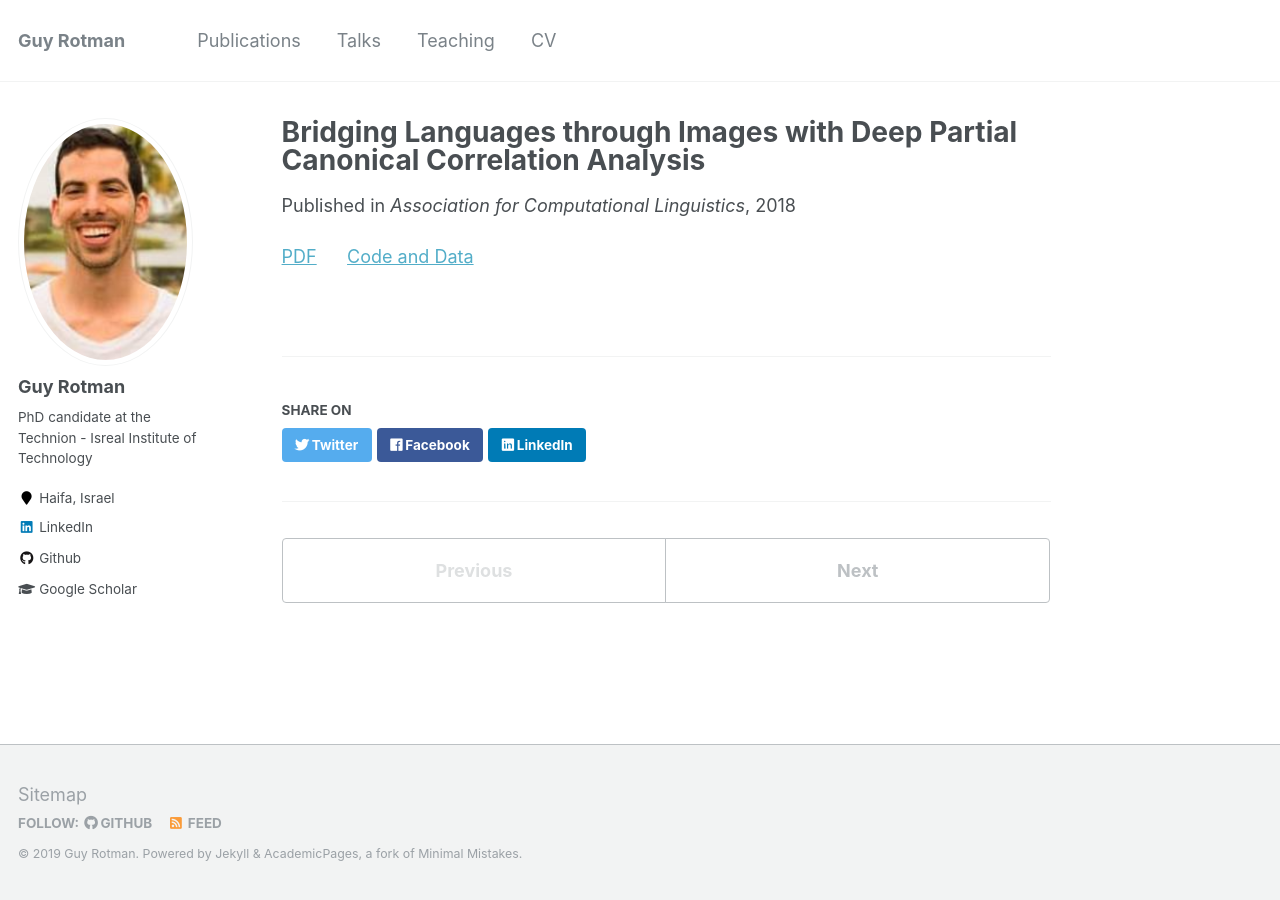
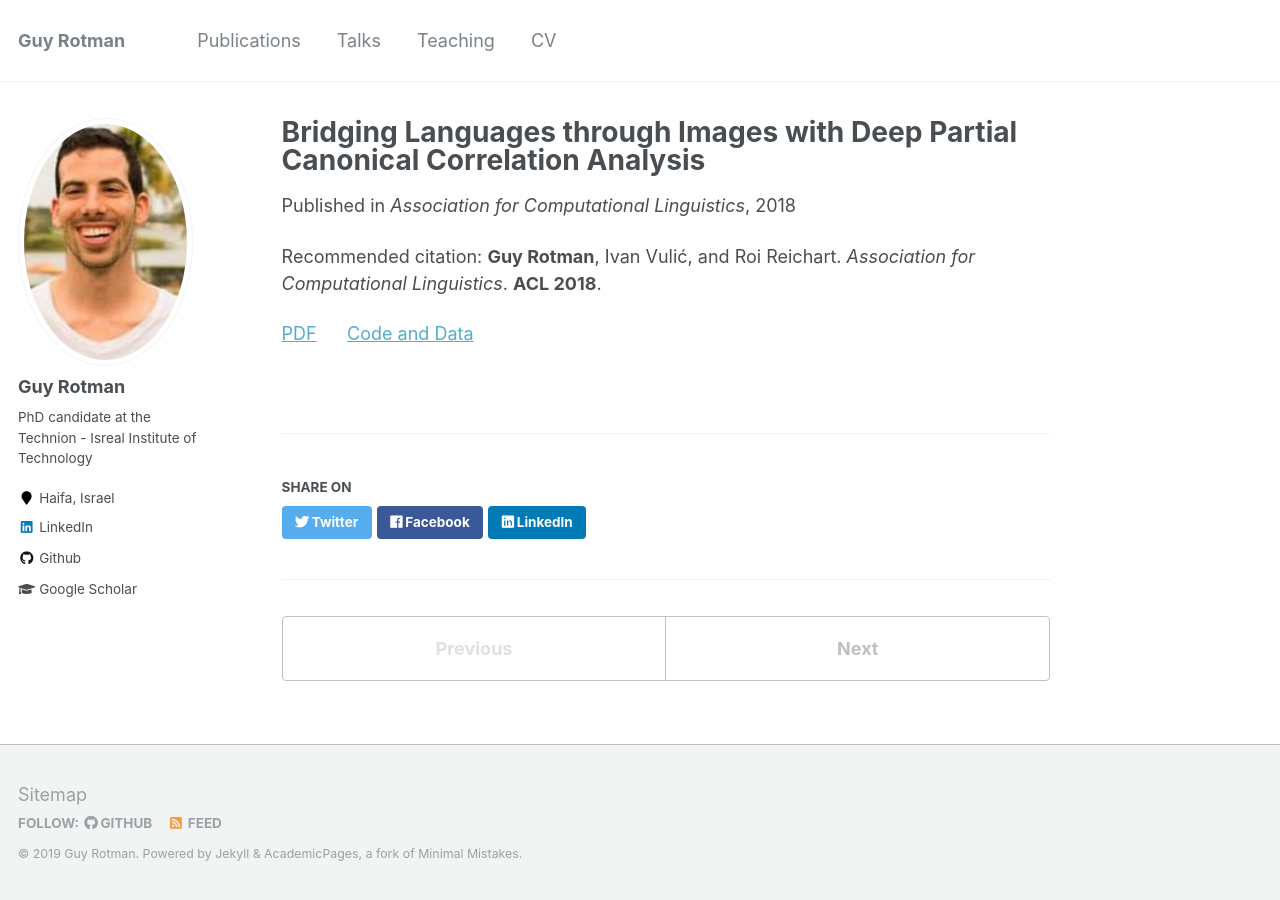
Before and after one commit to rotmanguy/rotmanguy.github.io, a Jekyll site: the page built from _publications/2018-07-01-bridging-languages-through-images.md, in a window 1280 px wide. Built offline with Jekyll 4.4.1, drawn with Linux system fonts in a browser that asks for light colours.

Commit message:
initial commit

```diff
--- a/_publications/2018-07-01-bridging-languages-through-images.md
+++ b/_publications/2018-07-01-bridging-languages-through-images.md
@@ -4,7 +4,7 @@ collection: publications
 permalink: /publications/2018-07-01-bridging-languages-through-images
 venue: "Association for Computational Linguistics"
 date: 2018-07-01
-authors: "Guy Rotman, Ivan Vulić, and Roi Reichart"
+citation: '<b>Guy Rotman</b>, Ivan Vulić, and Roi Reichart. <i>Association for Computational Linguistics</i>. <b>ACL 2018</b>.'
 pdfurl: "https://www.aclweb.org/anthology/P18-1084.pdf"
 codeurl: "https://github.com/rotmanguy/DPCCA"
 ---
```
